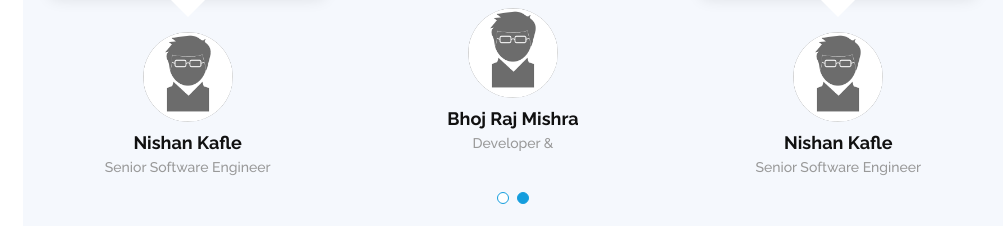
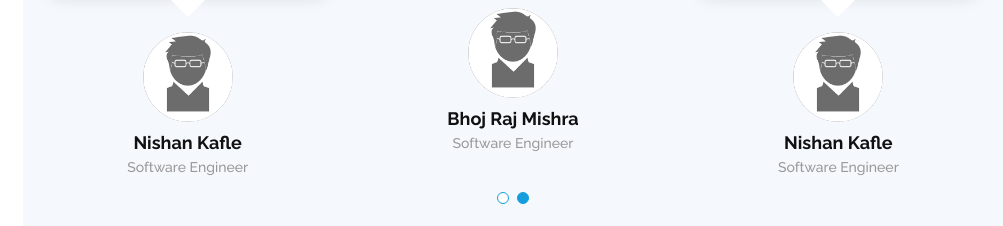
Before and after one commit to SarthakPaneru/Portfolio, a plain HTML site: page index.html in a window 1280 px wide. Shown: the part 4723-4949 px from the top of the page, without its empty margins (277-1280 px from the left). Drawn offline with nearby package versions, Linux system fonts and the light colour scheme.

Commit message:
few text changes

```diff
--- a/index.html
+++ b/index.html
@@ -501,7 +501,7 @@
                 </p>
                 <img src="assets/img/testimonials/avatar-2024924_640.png" class="testimonial-img" alt="">
                 <h3>Bhoj Raj Mishra</h3>
-                <h4>Developer &amp;</h4>
+                <h4>Software Engineer</h4>
               </div>
             </div><!-- End testimonial item -->
 
@@ -514,7 +514,7 @@
                 </p>
                 <img src="assets/img/testimonials/avatar-2024924_640.png" class="testimonial-img" alt="">
                 <h3>Nishan Kafle</h3>
-                <h4>Senior Software Engineer</h4>
+                <h4>Software Engineer</h4>
               </div>
             </div><!-- End testimonial item -->
 
```
